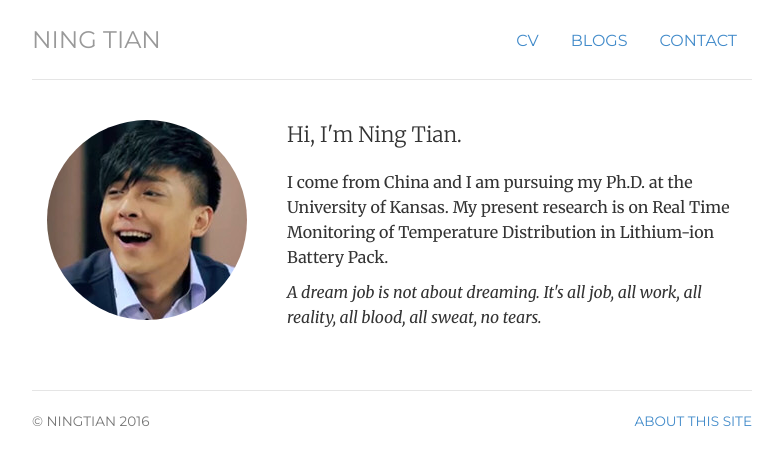
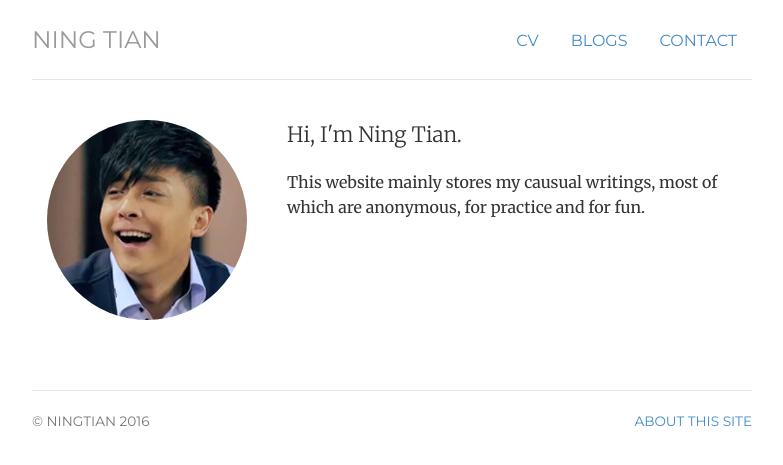
Before and after one commit to ningtian/ningtian.github.io, a Jekyll site: the page built from index.html, in a window 1280 px wide. Shown: the top 465 px of the page, without its empty margins (248-1031 px from the left). Built offline with Jekyll 4.4.1, drawn with Linux system fonts in a browser that asks for light colours.

Commit message:
Update index.html

```diff
--- a/index.html
+++ b/index.html
@@ -13,9 +13,8 @@ description: Ning Tian is a phd student living and working in Lawrence.
 	</div>
 	<div itemscope itemtype="http://data-vocabulary.org/Person" class="col-sm-8">
 	<p class="lead">Hi, I'm <span itemprop="name">Ning Tian.</span></p>
-	<p>I come from China and I am pursuing my Ph.D. at the University of Kansas. My present research is on Real Time Monitoring of Temperature Distribution in Lithium-ion Battery Pack.</p>
+	<p>This website mainly stores my causual writings, most of which are anonymous, for practice and for fun.</p>
 
-	<p><em>A dream job is not about dreaming. It's all job, all work, all reality, all blood, all sweat, no tears. </em></p>
 	</div>
 </div>
 <!-- </div> -->
```
